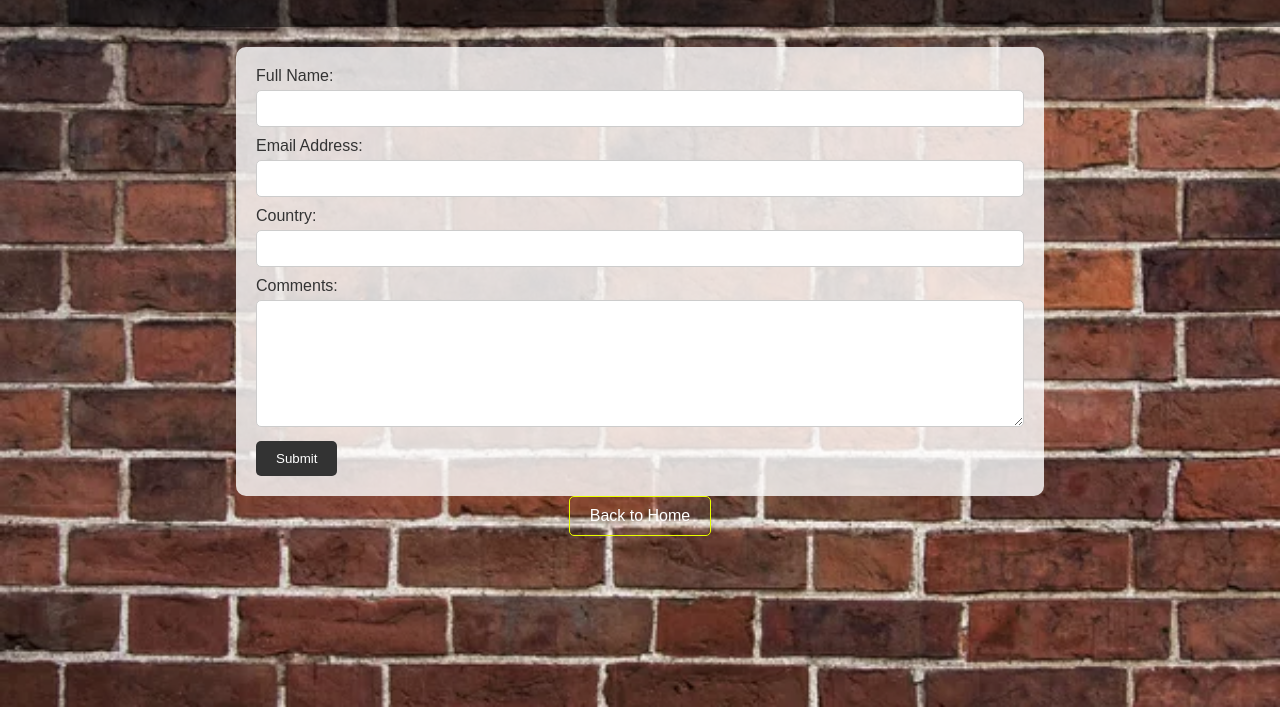
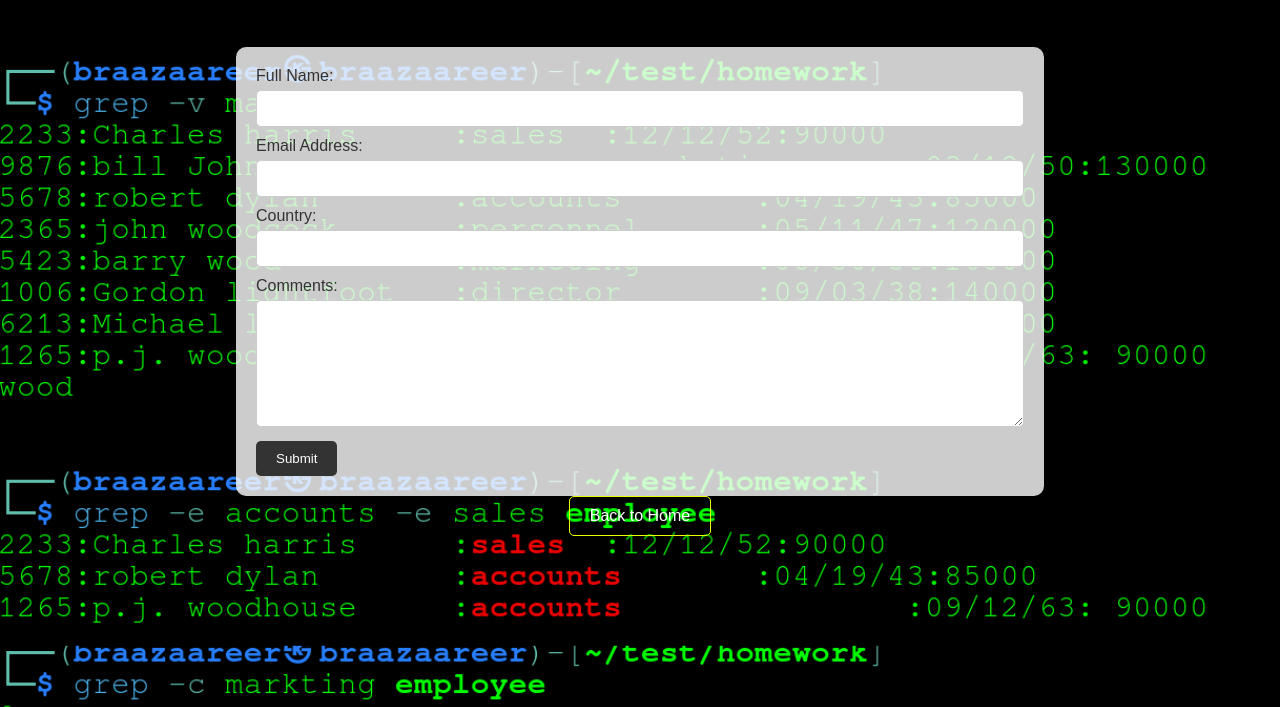
Before and after one commit to braazaareer/braazaareer.github.io, a plain HTML site: page contact.html in a window 1280 px wide. Shown: the part 93-800 px from the top of the page. Drawn offline with Linux system fonts and the light colour scheme.

Commit message:
Update styles_contact.css

```diff
--- a/styles_contact.css
+++ b/styles_contact.css
@@ -2,7 +2,7 @@ body {
     font-family: Arial, sans-serif;
     margin: 0;
     padding: 0;
-    background-image: url('img/back_con.jpg');
+    background-image: url('img/back_con.png');
     background-size: cover;
 }
 
```
